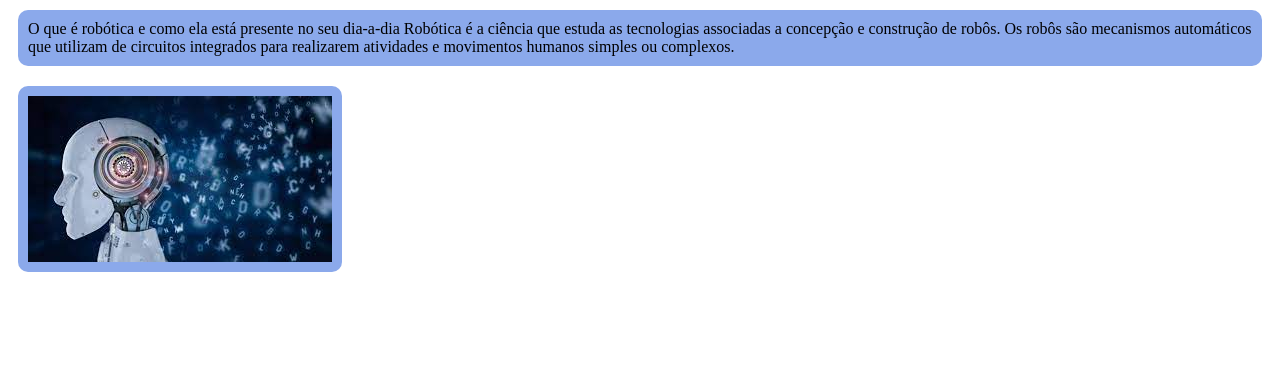
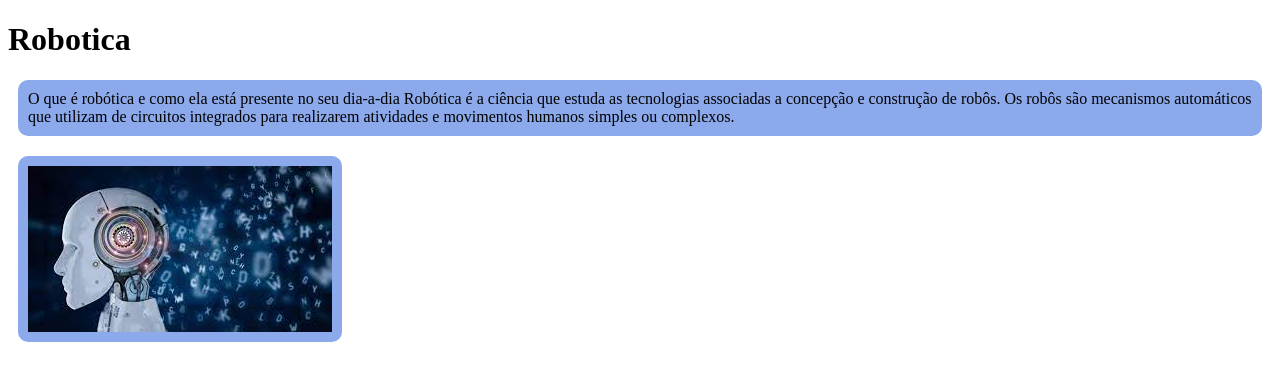
Before and after one commit to UnkNownUserhx/testes, a plain HTML site: page index.html in a window 1280 px wide. Drawn offline with Linux system fonts and the light colour scheme.

Commit message:
04/10 Titulo

```diff
--- a/index.html
+++ b/index.html
@@ -8,6 +8,7 @@
 </head>
 
 <body>
+    <h1>Robotica</h1>
     <p class="cont">
      O que é robótica e como ela está presente no seu dia-a-dia
      Robótica é a ciência que estuda as tecnologias associadas a concepção e construção de robôs. Os robôs são mecanismos
```
